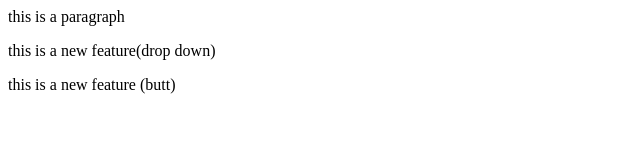
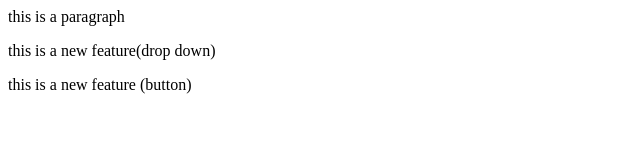
Before and after one commit to Hrsharya/localrepo, a plain HTML site: page index.html in a window 1280 px wide. Shown: the full height of the page, 0-640 px from the left. Drawn offline with Linux system fonts and the light colour scheme.

Commit message:
add new button

```diff
--- a/index.html
+++ b/index.html
@@ -1,3 +1,3 @@
 <p>this is a paragraph</p>
 <p> this is a new feature(drop down)</p>
-<p> this is a new feature (butt)</p>
+<p> this is a new feature (button)</p>
```
